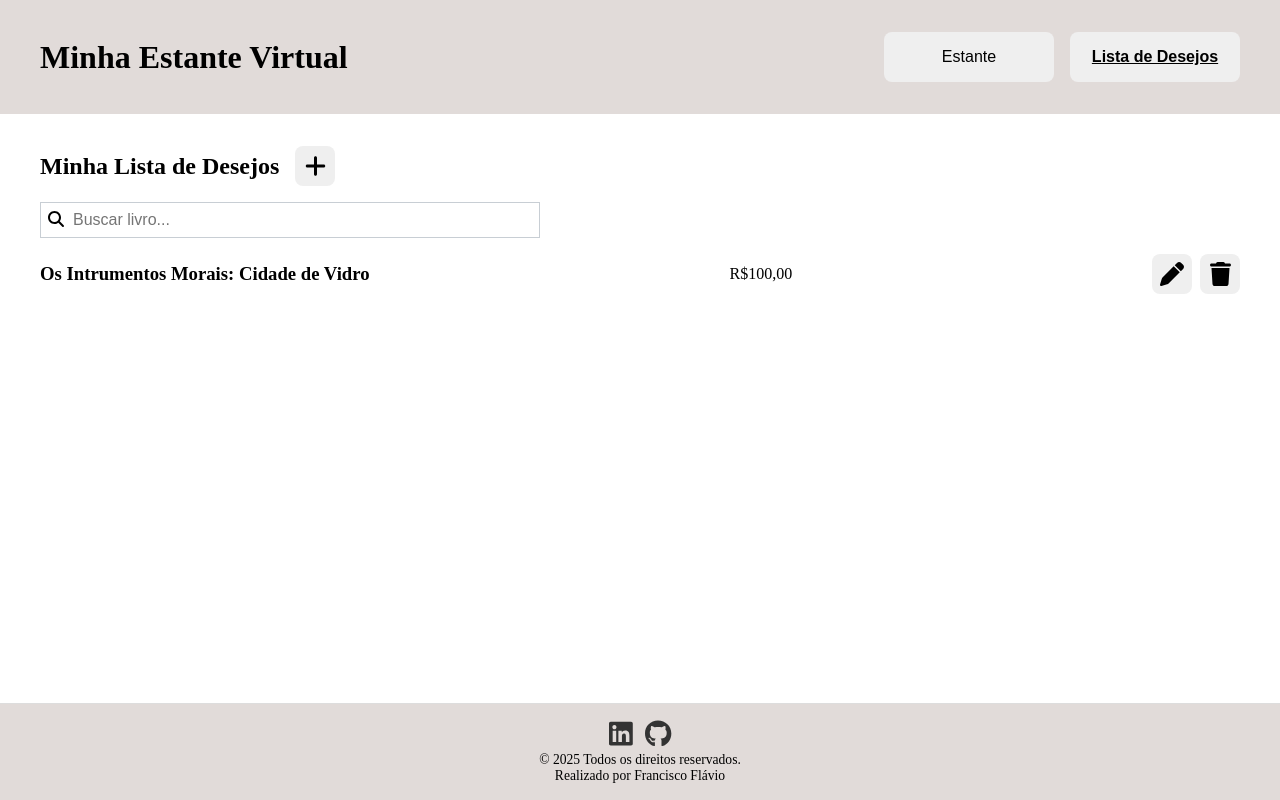
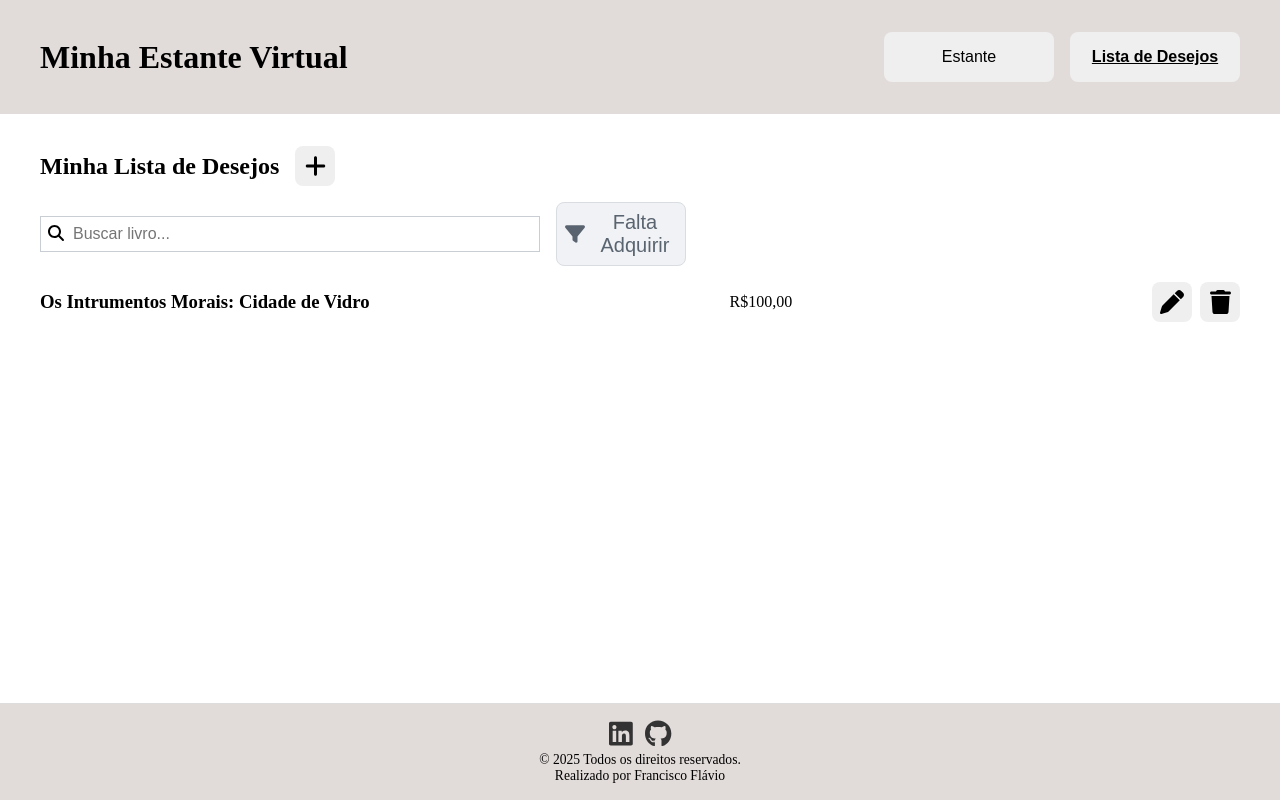
Before and after one commit to fflaviotito/minha-estante-virtual, a React (Vite) app: page / in a window 1280 px wide. Built offline with nearby package versions, Linux system fonts and the light colour scheme.

Commit message:
Elevando o estado da barra de pesquisa e componentizando o ActionsHeader

```diff
--- /dev/null
+++ b/src/components/ActionsHeader.jsx
@@ -0,0 +1,65 @@
+import styled from "styled-components"
+import Button from "./Button"
+import { FontAwesomeIcon } from '@fortawesome/react-fontawesome'
+import { faPlus } from '@fortawesome/free-solid-svg-icons'
+import SearchInput from "./SearchInput"
+import OptionsMenu from "./OptionsMenu"
+import { useState } from "react"
+
+const ActionsHeaderContainer = styled.div`
+    width: 100%;
+`
+
+const Header = styled.div`
+    display: flex;
+    align-items: center;
+    gap: 16px;
+    margin-bottom: 16px;
+`
+
+const FilterToolbar = styled.div`
+    display: flex;
+    gap: 16px;
+    align-items: center;
+    flex-wrap: wrap;
+    margin-bottom: 16px;
+`
+
+const ActionsHeader = ({title, onClickAddButton, onChangeSearch, mainButton, options, onSelectFilter}) => {
+
+    const [showMenu, setShowMenu] = useState(false)
+
+    const onSelectOptionsMenu = (event) => {
+        onSelectFilter(event)
+        setShowMenu(false)
+    }
+
+    return (
+        <ActionsHeaderContainer>
+            <Header>
+                <h2>{title}</h2>
+                <Button
+                    onClick={onClickAddButton}
+                    variant={'primaryBookOption'}>
+                    <FontAwesomeIcon icon={faPlus} />
+                </Button>
+            </Header>
+            <FilterToolbar>
+                <SearchInput
+                    type={'search'}
+                    placeholder={'Buscar livro...'}
+                    onChange={onChangeSearch}
+                />
+                <OptionsMenu
+                    mainButton={mainButton}
+                    options={options}
+                    showMenu={showMenu}
+                    toggleMenu={() => setShowMenu(!showMenu)}
+                    onSelect={onSelectOptionsMenu}
+                />
+            </FilterToolbar>
+        </ActionsHeaderContainer>
+    )
+}
+
+export default ActionsHeader
--- a/src/components/Main.jsx
+++ b/src/components/Main.jsx
@@ -1,4 +1,5 @@
 import styled from "styled-components"
+import { useState } from "react"
 import MyBookshelf from './MyBookshelf'
 import MyWishlist from './MyWishlist'
 
@@ -9,9 +10,17 @@ const MainContainer = styled.main`
 `
 
 const Main = ({view}) => {
+
+    const [search, setSearch] = useState('')
+
     return (
         <MainContainer>
-            {view === 'bookcase' && <MyBookshelf />}
+            {view === 'bookcase' &&
+                <MyBookshelf
+                    onChangeSearch={valor => setSearch(valor)}
+                    search={search}
+                />
+            }
             {view === 'wishlist' && <MyWishlist />}
         </MainContainer>
     )
--- a/src/components/MyBookshelf.jsx
+++ b/src/components/MyBookshelf.jsx
@@ -1,13 +1,11 @@
     import styled from "styled-components"
     import { useState } from "react"
     import { FontAwesomeIcon } from '@fortawesome/react-fontawesome'
-import { faPlus, faFilter } from '@fortawesome/free-solid-svg-icons'
-import Button from "./Button"
-import SearchInput from "./SearchInput"
-import OptionsMenu from "./OptionsMenu"
+    import { faFilter } from '@fortawesome/free-solid-svg-icons'
     import Book from "./Book"
     import Modal from "./Modal"
     import BookshelfForm from "./BookshelfForm"
+    import ActionsHeader from "./ActionsHeader"
 
     const MyBookshelfContainer = styled.section`
         max-width: 1200px;
@@ -36,10 +34,8 @@ const BookContainer = styled.div`
         width: 100%;
     `
 
-const MyBookshelf = () => {
+    const MyBookshelf = ({onChangeSearch, search}) => {
 
-    const [search, setSearch] = useState('')
-    const [showMenu, setShowMenu] = useState(false)
         const [selectedFilter, setSelectedFilter] = useState('Todos')
         const [showModal, setShowModal] = useState(false)
         const [books, setBooks] = useState(JSON.parse(localStorage.getItem('bookshelf')) || '')
@@ -54,11 +50,6 @@ const MyBookshelf = () => {
             { name: 'Desistir', variant: 'filter' }
         ]
         const optionsFiltered = filterOptions.filter(item => item.name !== selectedFilter)
-
-    const handleSelect = (option) => {
-        setSelectedFilter(option.name)
-        setShowMenu(false)
-    }
 
         const handleAddBook = (newBook) => {
             const updateBooks = [...books, newBook]
@@ -80,28 +71,14 @@ const MyBookshelf = () => {
 
         return (
             <MyBookshelfContainer>
-            <ShelfHeader>
-                <h2>Minha Estante</h2>
-                <Button
-                    onClick={() => setShowModal(true)}
-                    variant={'primaryBookOption'}>
-                    <FontAwesomeIcon icon={faPlus} />
-                </Button>
-            </ShelfHeader>
-            <FilterToolbar>
-                <SearchInput
-                    type={'search'}
-                    placeholder={'Buscar livro...'}
-                    onChange={valor => setSearch(valor)}
-                />
-                <OptionsMenu
+                <ActionsHeader
+                    title={'Minha Estante'}
+                    onClickAddButton={() => setShowModal(true)}
+                    onChangeSearch={onChangeSearch}
                     mainButton={{ icon: iconFilter, name: selectedFilter, variant: 'filter' }}
                     options={optionsFiltered}
-                    showMenu={showMenu}
-                    toggleMenu={() => setShowMenu(!showMenu)}
-                    onSelect={handleSelect}
+                    onSelectFilter={(option) => setSelectedFilter(option.name)}
                 />
-            </FilterToolbar>
                 <BookContainer>
                     {books &&
                         books
--- a/src/components/MyWishlist.jsx
+++ b/src/components/MyWishlist.jsx
@@ -1,10 +1,9 @@
 import styled from "styled-components"
 import { useState } from "react"
 import { FontAwesomeIcon } from '@fortawesome/react-fontawesome'
-import { faPlus } from '@fortawesome/free-solid-svg-icons'
-import Button from "./Button"
-import SearchInput from "./SearchInput"
+import { faFilter } from '@fortawesome/free-solid-svg-icons'
 import WishlistItem from "./WishlistItem"
+import ActionsHeader from "./ActionsHeader"
 
 const MyWishlistContainer = styled.section`
     max-width: 1200px;
@@ -22,24 +21,26 @@ const List = styled.div`
     margin-top: 16px;
 `
 
-const MyWishlist = () => {
+const MyWishlist = ({onChangeSearch, search}) => {
 
-    const [search, setSearch] = useState('')
+    const [selectedFilter, setSelectedFilter] = useState('Falta Adquirir')
 
+    const iconFilter = <FontAwesomeIcon icon={faFilter} />
+    const filterOptions = [
+        { name: 'Todos', variant: 'filter' },
+        { name: 'Adquiridos', variant: 'filter' },
+        { name: 'Falta Adquirir', variant: 'filter' }
+    ]
+    const optionsFiltered = filterOptions.filter(item => item.name !== selectedFilter)
     return (
         <MyWishlistContainer>
-            <ListHeader>
-                <h2>Minha Lista de Desejos</h2>
-                <Button
-                    onClick={() => console.log('adicionando...')}
-                    variant={'primaryBookOption'}>
-                    <FontAwesomeIcon icon={faPlus} />
-                </Button>
-            </ListHeader>
-            <SearchInput
-                type={'search'}
-                placeholder={'Buscar livro...'}
-                onChange={valor => setSearch(valor)}
+            <ActionsHeader
+                title={'Minha Lista de Desejos'}
+                onClickAddButton={() => setShowModal(true)}
+                onChangeSearch={onChangeSearch}
+                mainButton={{ icon: iconFilter, name: selectedFilter, variant: 'filter' }}
+                options={optionsFiltered}
+                onSelectFilter={(option) => setSelectedFilter(option.name)}
             />
             <List>
                 <WishlistItem />
```
Lines whose indentation alone changed are shown as unchanged.
